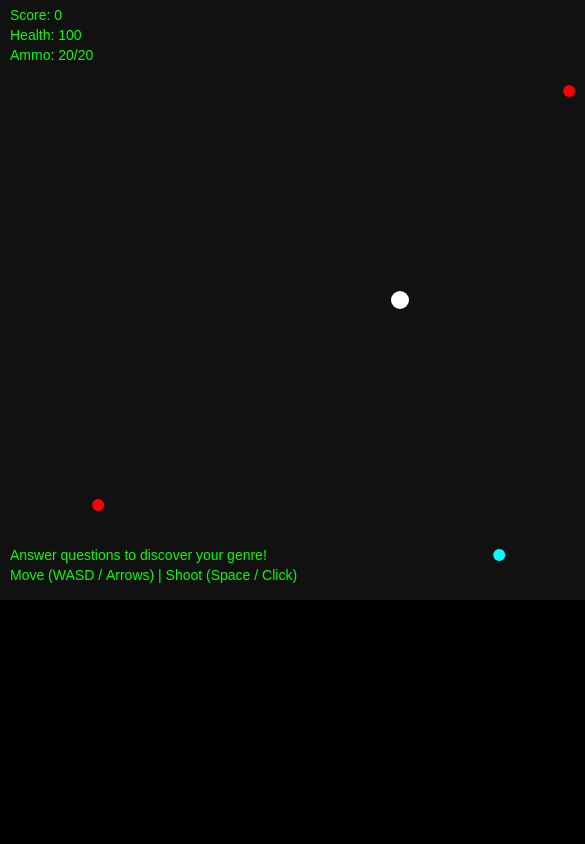
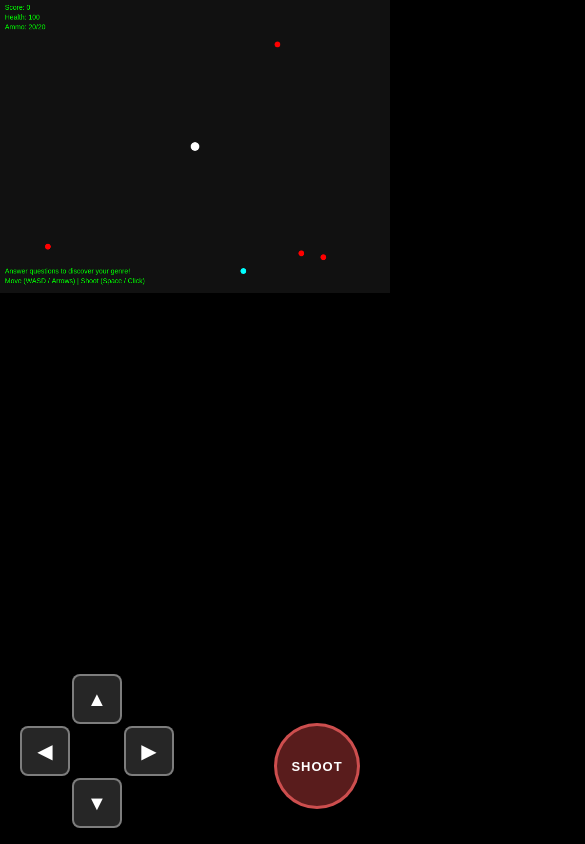
Before and after one commit to JAGGERv4/book-fair-project, a plain HTML site: page index.html in a window 390 px wide. Both pictures are taken after a click on the button "Start". Shown: the top 844 px of the page, 585 px wide, since content can reach past the window. Drawn offline with Linux system fonts and the light colour scheme.

Commit message:
Add files via upload

```diff
--- a/index.html
+++ b/index.html
@@ -19,6 +19,67 @@ button:hover {background:#555;}
 #questionBox, #resultBox {background:rgba(0,0,0,0.85); display:none;}
 #questNum {position:absolute; top:10px; right:10px; font-size:14px; color:#fff;}
 #powerups {position:absolute; top:10px; left:10px; text-align:left; font-size:14px;}
+
+/* ── Mobile Controls ── */
+#mobileControls {
+  display: none;
+  position: fixed;
+  bottom: 0; left: 0; right: 0;
+  height: 180px;
+  pointer-events: none;
+  z-index: 100;
+  transition: opacity 0.2s;
+}
+/* D-Pad cluster – bottom left */
+#dpad {
+  position: absolute;
+  bottom: 20px; left: 20px;
+  width: 150px; height: 150px;
+  pointer-events: none;
+}
+.dpad-btn {
+  position: absolute;
+  width: 46px; height: 46px;
+  background: rgba(255,255,255,0.15);
+  border: 2px solid rgba(255,255,255,0.4);
+  border-radius: 8px;
+  display: flex; align-items: center; justify-content: center;
+  font-size: 20px;
+  color: #fff;
+  cursor: pointer;
+  pointer-events: all;
+  user-select: none;
+  -webkit-user-select: none;
+  touch-action: none;
+}
+.dpad-btn:active { background: rgba(255,255,255,0.35); }
+#btn-up    { top:0;   left:52px; }
+#btn-down  { top:104px; left:52px; }
+#btn-left  { top:52px; left:0;   }
+#btn-right { top:52px; left:104px; }
+
+/* Shoot button – bottom right */
+#shootBtn {
+  position: absolute;
+  bottom: 35px; right: 30px;
+  width: 80px; height: 80px;
+  background: rgba(255, 80, 80, 0.35);
+  border: 3px solid rgba(255,100,100,0.7);
+  border-radius: 50%;
+  display: flex; align-items: center; justify-content: center;
+  font-size: 13px; font-weight: bold; color: #fff;
+  cursor: pointer;
+  pointer-events: all;
+  user-select: none;
+  -webkit-user-select: none;
+  touch-action: none;
+  letter-spacing: 1px;
+}
+#shootBtn:active { background: rgba(255,80,80,0.65); }
+
+@media (max-width: 700px), (pointer: coarse) {
+  canvas { width: 100vw !important; height: auto !important; }
+}
 </style>
 </head>
 <body>
@@ -39,6 +100,17 @@ button:hover {background:#555;}
   <div id="questNum"></div>
   <h2 id="qText"></h2>
   <div id="answers"></div>
+</div>
+
+<!-- Mobile Controls -->
+<div id="mobileControls">
+  <div id="dpad">
+    <div class="dpad-btn" id="btn-up">▲</div>
+    <div class="dpad-btn" id="btn-left">◀</div>
+    <div class="dpad-btn" id="btn-right">▶</div>
+    <div class="dpad-btn" id="btn-down">▼</div>
+  </div>
+  <div id="shootBtn">SHOOT</div>
 </div>
 
 <!-- Result Screen -->
@@ -145,6 +217,8 @@ const ui=document.getElementById("ui"),
 
 function startGame(){
   ui.style.display="none";
+  const isMobile = window.matchMedia("(pointer: coarse)").matches || window.innerWidth <= 700;
+  if(isMobile) document.getElementById("mobileControls").style.display="block";
   started=true; paused=false; gameOver=false;
   health=100; score=0; nextQuestionScore=50;
   qIndex=0; enemies=[]; bullets=[]; powerups=[];
@@ -267,7 +341,7 @@ function update(){
 
   // Enemies
   enemies.forEach(e=>{
-    const speed = (1 + score/5000) * 0.85;
+    const speed = (1 + score/5556) * 0.85;
     const dx=player.x-e.x, dy=player.y-e.y, d=Math.hypot(dx,dy);
     e.x+=speed*(dx/d);
     e.y+=speed*(dy/d);
@@ -296,7 +370,7 @@ function update(){
   enemies=enemies.filter(e=>!e.dead);
 
   // Spawn enemies
-  const spawnRate = getSpawnRate() + score/10500;
+  const spawnRate = getSpawnRate() + score/11667;
   if(Math.random() < spawnRate){
     const pos = spawnEnemyAtEdge();
     const isBlue = Math.random() < 0.05;
@@ -361,7 +435,8 @@ function draw(){
   } else {
     ctx.fillText("All questions done! Go for a high score!",10,H-40);
   }
-  ctx.fillText("Move (WASD / Arrows) | Shoot (Space / Click)",10,H-20);
+  const isMobile = window.matchMedia("(pointer: coarse)").matches;
+  ctx.fillText(isMobile ? "Use D-pad to move, SHOOT button to fire" : "Move (WASD / Arrows) | Shoot (Space / Click)",10,H-20);
 }
 
 function getClosestEnemy(){
@@ -515,8 +590,58 @@ function showResults(){
 
 function endGame(){
   started=false; paused=true;
+  document.getElementById("mobileControls").style.display="none";
   showResults();
 }
+
+/* ── Mobile Controls ── */
+(function(){
+  const isMobile = () => window.matchMedia("(pointer: coarse)").matches || window.innerWidth <= 700;
+  const ctrlDiv = document.getElementById("mobileControls");
+
+  // Only initialise listeners once DOM is ready (script is at end of body so it is)
+  const map = {
+    "btn-up":    "ArrowUp",
+    "btn-down":  "ArrowDown",
+    "btn-left":  "ArrowLeft",
+    "btn-right": "ArrowRight"
+  };
+
+  Object.entries(map).forEach(([id, key]) => {
+    const el = document.getElementById(id);
+    if(!el) return;
+    const press   = e => { e.preventDefault(); keys[key] = true;  };
+    const release = e => { e.preventDefault(); keys[key] = false; };
+    el.addEventListener("touchstart",  press,   {passive:false});
+    el.addEventListener("touchend",    release, {passive:false});
+    el.addEventListener("touchcancel", release, {passive:false});
+    el.addEventListener("mousedown",   press);
+    el.addEventListener("mouseup",     release);
+    el.addEventListener("mouseleave",  release);
+  });
+
+  const shootEl = document.getElementById("shootBtn");
+  if(shootEl){
+    const fireShot = e => {
+      e.preventDefault();
+      if(started && !paused && !isReloading && currentAmmo > 0) shoot();
+    };
+    shootEl.addEventListener("touchstart", fireShot, {passive:false});
+    shootEl.addEventListener("mousedown",  fireShot);
+  }
+
+  // Hide/show controls based on game state — checked each frame via MutationObserver on questionBox
+  const questionBox = document.getElementById("questionBox");
+  const observer = new MutationObserver(() => {
+    if(!ctrlDiv) return;
+    // Hide d-pad & shoot when question overlay is up (keep overlay readable)
+    const questionVisible = questionBox.style.display !== "none" && questionBox.style.display !== "";
+    ctrlDiv.style.opacity = questionVisible ? "0" : "1";
+    ctrlDiv.style.pointerEvents = questionVisible ? "none" : "all";
+  });
+  observer.observe(questionBox, {attributes: true, attributeFilter: ["style"]});
+})();
 </script>
+
 </body>
 </html>
```
